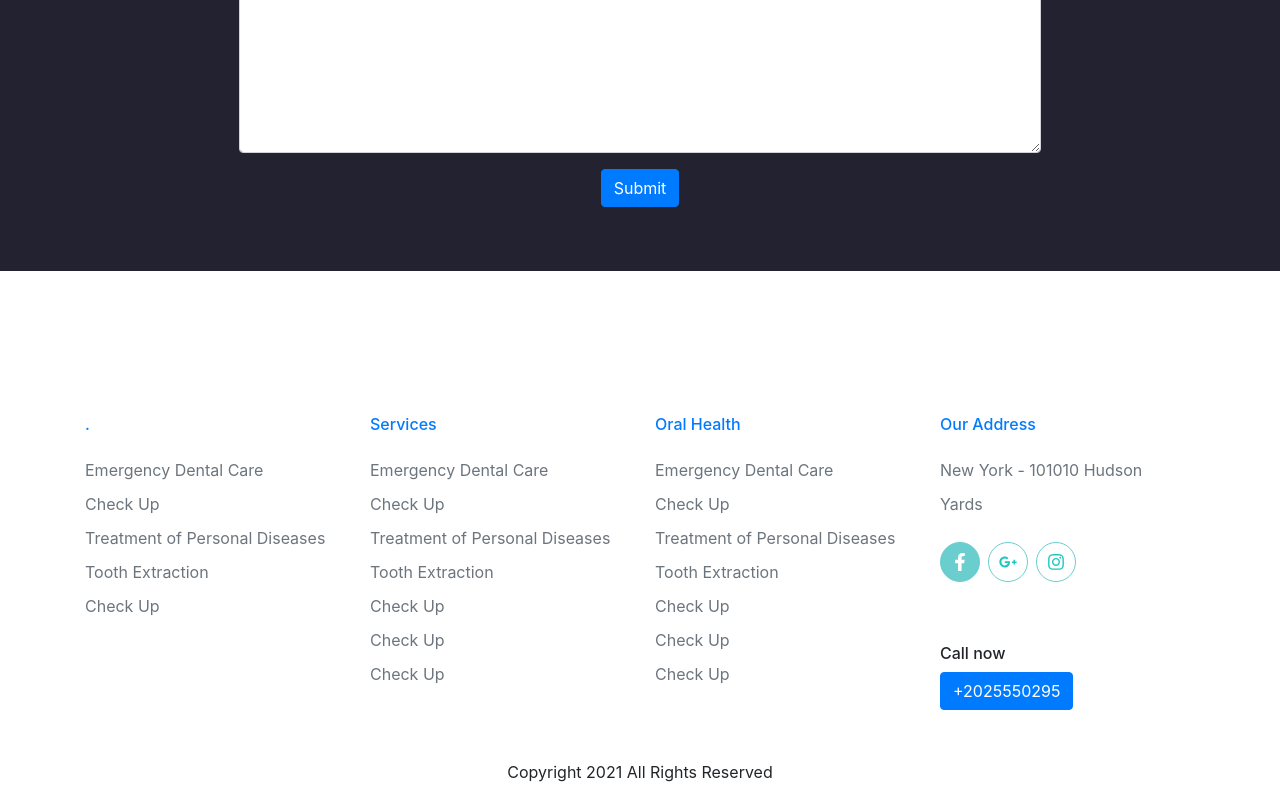
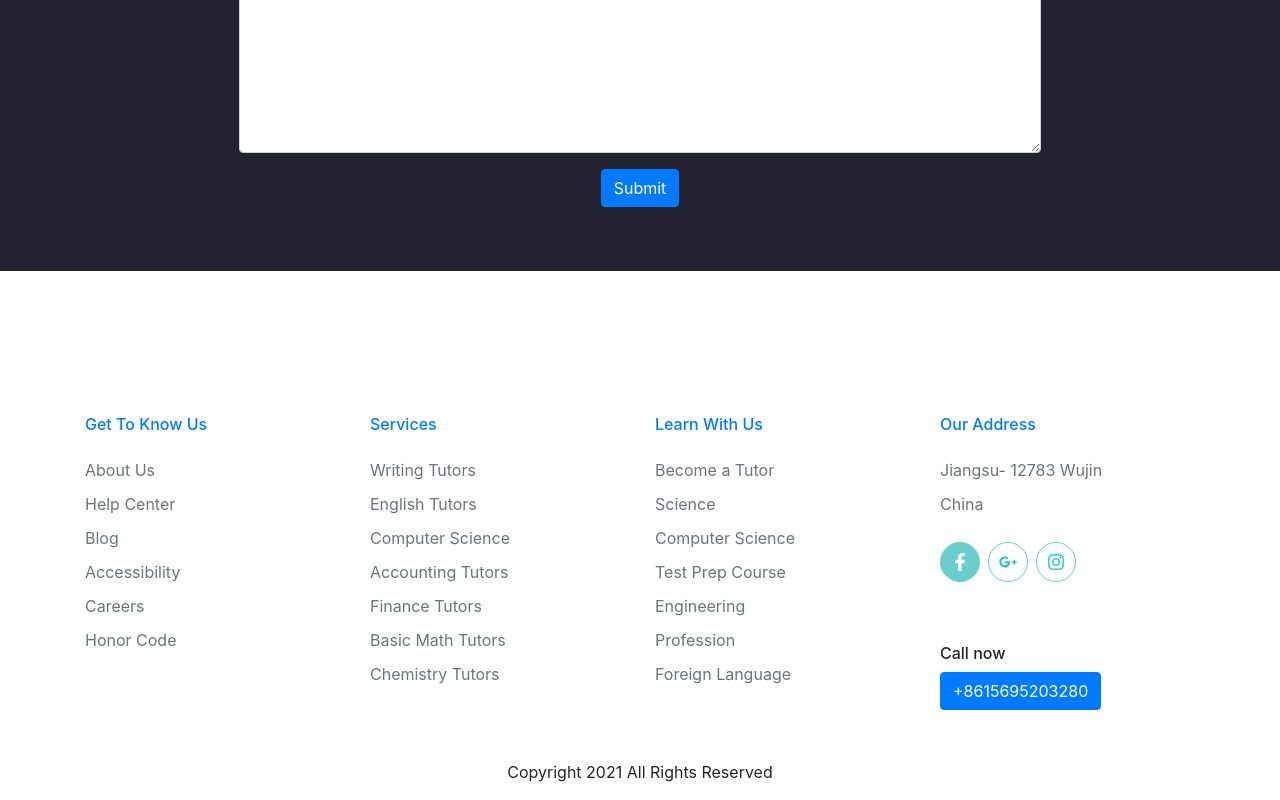
Before and after one commit to HimangsuSarkar/online-tutor, a React (Create React App) app: page / in a window 1280 px wide. Shown: the part 1900-2700 px from the top of the page. Built offline with nearby package versions, Linux system fonts and the light colour scheme; no server answers.

Commit message:
design footer

```diff
--- a/src/components/Home/Footer/Footer.js
+++ b/src/components/Home/Footer/Footer.js
@@ -4,43 +4,44 @@ import React from 'react';
 import FooterCol from '../FooterCol/FooterCol';
 import './Footer.css'
 const Footer = () => {
-    const noNamed = [
-        { name: "Emergency Dental Care", link: "/emergency" },
-        { name: "Check Up", link: "/checkup" },
-        { name: "Treatment of Personal Diseases", link: "/personal-treatment" },
-        { name: "Tooth Extraction", link: "/tooth-extract" },
-        { name: "Check Up", link: "/checkup" },
+    const know_us = [
+        { name: "About Us", link: "/about" },
+        { name: "Help Center", link: "/help" },
+        { name: "Blog", link: "/blog" },
+        { name: "Accessibility", link: "/accessibility" },
+        { name: "Careers", link: "/careers" },
+        { name: "Honor Code", link: "/honorCode" },
     ]
     const ourAddress = [
-        { name: "New York - 101010 Hudson", link: "//google.com/map" },
-        { name: "Yards", link: "//google.com/map" },
+        { name: "Jiangsu- 12783 Wujin", link: "//google.com/map" },
+        { name: "China", link: "//google.com/map" },
 
     ]
-    const oralHealth = [
-        { name: "Emergency Dental Care", link: "/emergency" },
-        { name: "Check Up", link: "/checkup" },
-        { name: "Treatment of Personal Diseases", link: "/personal-treatment" },
-        { name: "Tooth Extraction", link: "/tooth-extract" },
-        { name: "Check Up", link: "/checkup" },
-        { name: "Check Up", link: "/checkup" },
-        { name: "Check Up", link: "/checkup" }
+    const Learn_with_us = [
+        { name: "Become a Tutor", link: "/becomeTutor" },
+        { name: "Science", link: "/science" },
+        { name: "Computer Science", link: "/computerScience" },
+        { name: "Test Prep Course", link: "/testPrep" },
+        { name: "Engineering", link: "/engineering" },
+        { name: "Profession", link: "/profession" },
+        { name: "Foreign Language", link: "/foreignLanguage" }
     ]
     const services = [
-        { name: "Emergency Dental Care", link: "/emergency" },
-        { name: "Check Up", link: "/checkup" },
-        { name: "Treatment of Personal Diseases", link: "/personal-treatment" },
-        { name: "Tooth Extraction", link: "/tooth-extract" },
-        { name: "Check Up", link: "/checkup" },
-        { name: "Check Up", link: "/checkup" },
-        { name: "Check Up", link: "/checkup" }
+        { name: "Writing Tutors", link: "/writingTutor" },
+        { name: "English Tutors", link: "/englishTutor" },
+        { name: "Computer Science", link: "/computerScience" },
+        { name: "Accounting Tutors", link: "/accountingTutor" },
+        { name: "Finance Tutors", link: "/financeTutor" },
+        { name: "Basic Math Tutors", link: "/mathTutor" },
+        { name: "Chemistry Tutors", link: "/chemistryTutor" }
     ]
     return (
         <footer className="footer-area clear-both">
             <div className="container pt-5">
                 <div className="row py-5">
-                    <FooterCol key={1} menuTitle={"."} menuItems={noNamed} />
+                    <FooterCol key={1} menuTitle={"Get To Know Us"} menuItems={know_us} />
                     <FooterCol key={2} menuTitle="Services" menuItems={services} />
-                    <FooterCol key={3} menuTitle="Oral Health" menuItems={oralHealth} />
+                    <FooterCol key={3} menuTitle="Learn With Us" menuItems={Learn_with_us} />
                     <FooterCol key={4} menuTitle="Our Address" menuItems={ourAddress}>
                         <ul className="social-media list-inline">
                             <li className="list-inline-item"><a href="//facebook.com"><FontAwesomeIcon className="icon active-icon" icon={faFacebookF} /></a></li>
@@ -49,7 +50,7 @@ const Footer = () => {
                         </ul>
                         <div className="mt-5">
                             <h6>Call now</h6>
-                            <button className="btn btn-primary">+2025550295</button>
+                            <button className="btn btn-primary">+8615695203280</button>
                         </div>
                     </FooterCol>
                 </div>
```
